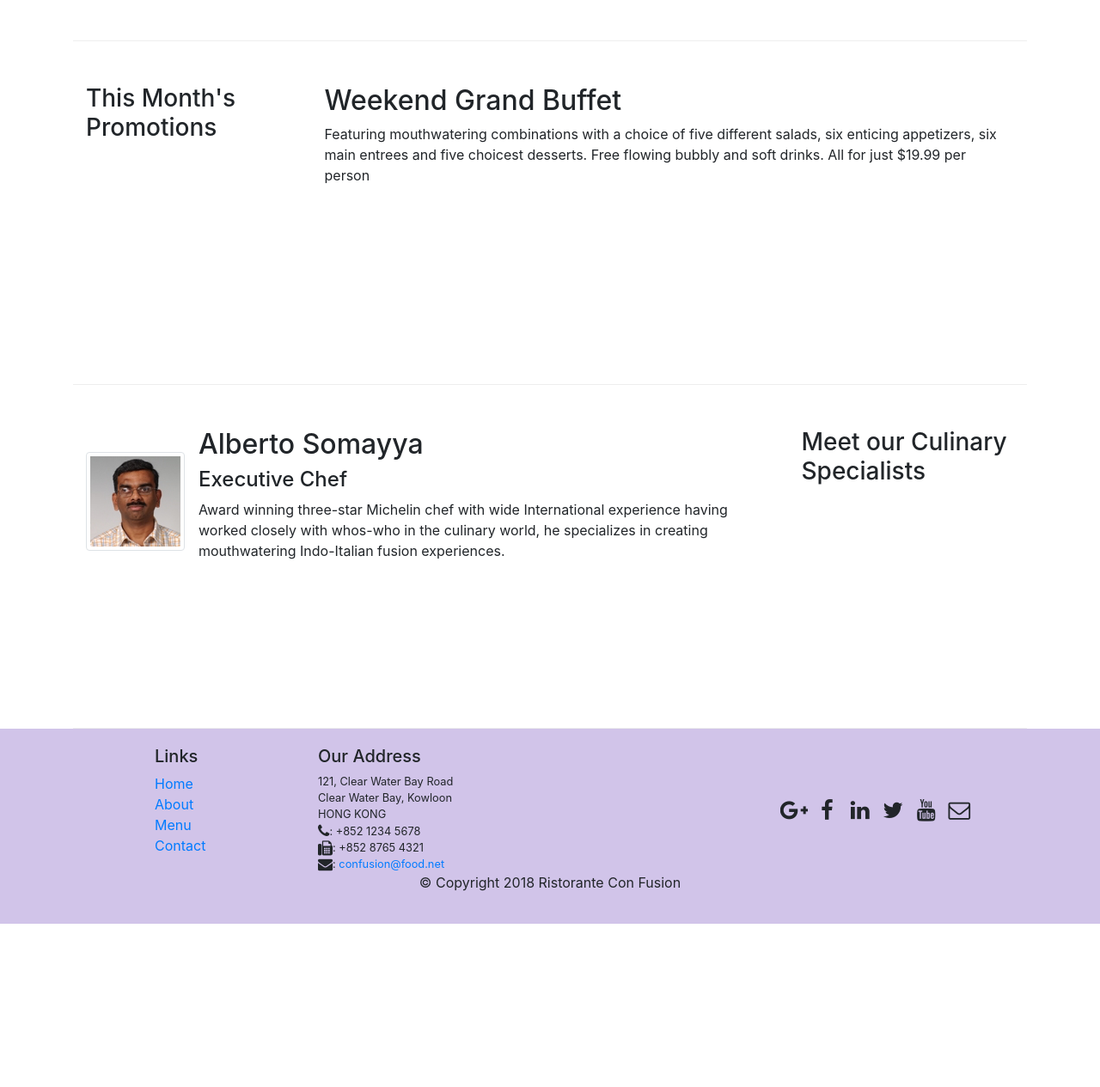
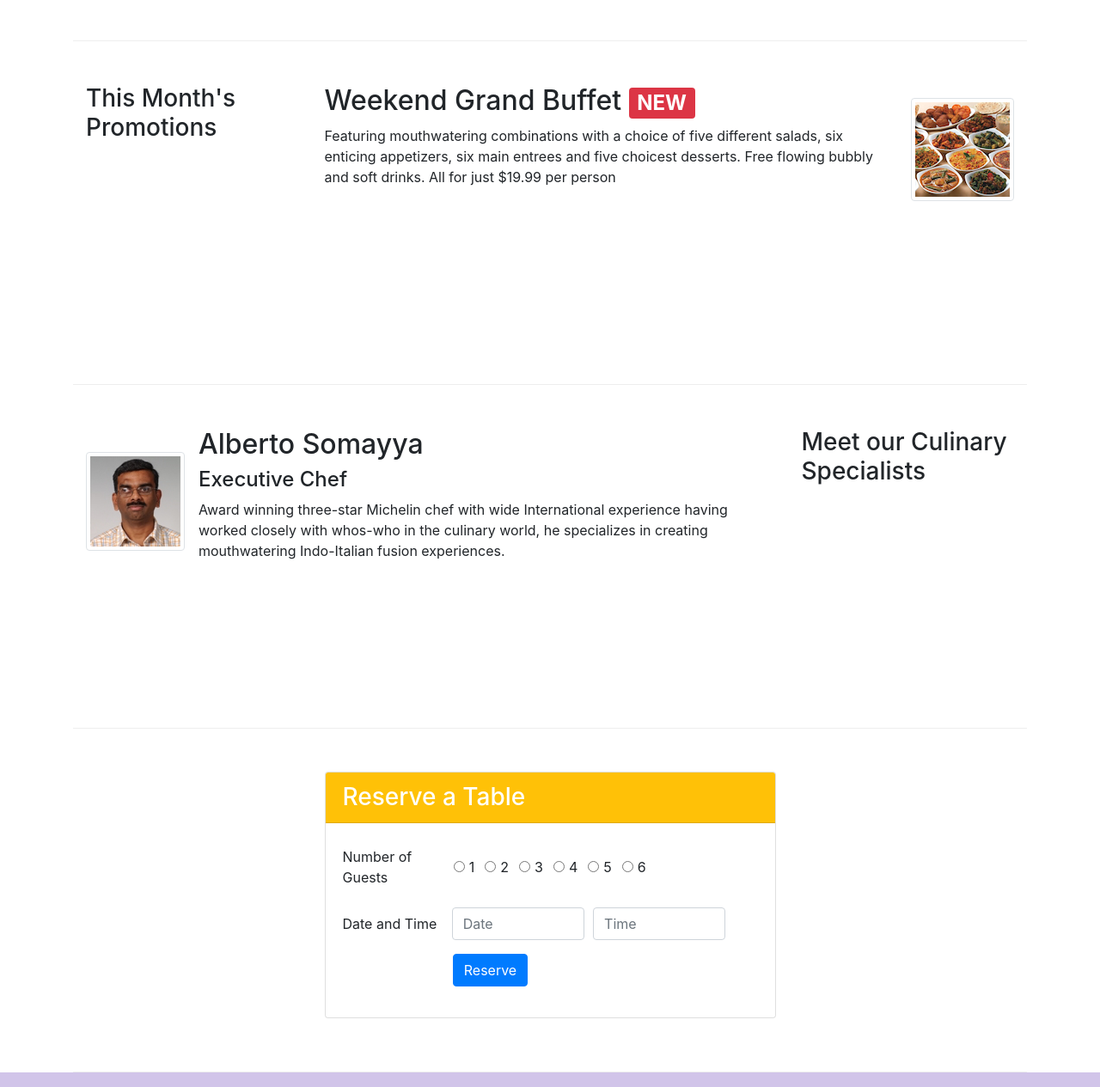
Before and after one commit to Ndkkqueenie/con-Fusion, a website: page index.html in a window 1280 px wide. Shown: the part 686-1951 px from the top of the page at 86% size. Before the commit the page ends 1761 px from the top, so only its background shows below. Drawn offline with nearby package versions, Linux system fonts and the light colour scheme.

Commit message:
assignment two

```diff
--- a/index.html
+++ b/index.html
@@ -9,9 +9,9 @@
     <meta http-equiv="x-ua-compatible" content="ie=edge">
 
     <!-- Bootstrap CSS -->
+    <link rel="stylesheet" href="node_modules/bootstrap/dist/css/bootstrap.min.css">
     <link rel="stylesheet" href="node_modules/font-awesome/css/font-awesome.min.css">
     <link rel="stylesheet" href="node_modules/bootstrap-social/bootstrap-social.css">
-    <link rel="stylesheet" href="node_modules/bootstrap/dist/css/bootstrap.min.css">
     <link href="css/style.css" rel="stylesheet">
 </head>
 
@@ -41,8 +41,11 @@
                     <h1>Ristorante con Fusion</h1>
                     <p>We take inspiration from the World's best cuisines, and create a unique fusion experience. Our lipsmacking creations will tickle your culinary senses!</p>
                 </div>
-                 <div class="col-12 col-sm align-self-center">
+                 <div class="col-6 col-sm align-self-center">
                     <img src="img/logo.png" class="img-fluid">
+                </div>
+                <div class="col-6 col-sm ml-3 mb-5 align-self-end">
+                    <a class="btn btn-sm btn-warning btn-block" href="#card1" role="button">Reserve Table</a>
                 </div>
             </div>
                 <div>
@@ -76,8 +79,14 @@
                 <h3>This Month's Promotions</h3>
             </div>
             <div class="col col-sm col-md">
-                <h2>Weekend Grand Buffet</h2>
-                <p>Featuring mouthwatering combinations with a choice of five different salads, six enticing appetizers, six main entrees and five choicest desserts. Free flowing bubbly and soft drinks. All for just $19.99 per person </p>
+                <div class="media">
+                    <div class="media-body">
+                        <h2 class="mt-0">Weekend Grand Buffet <span class="badge badge-danger">NEW</span></h2>
+                        <p class="d-none d-sm-block">Featuring mouthwatering combinations with a choice of five different salads, six enticing appetizers, six main entrees and five choicest desserts. Free flowing bubbly and soft drinks. All for just $19.99 per person </p>
+                    </div>
+                    <img class="d-flex ml-3 img-thumbnail align-self-end"
+                            src="img/buffet.png" alt="Uthappizza">
+                </div>
             </div>
         </div>
 
@@ -101,6 +110,60 @@
                 </div>
             </div>
         </div>
+
+                <div data-spy="scroll" data-target="#show" class="scrollspy-example">
+        <div class="row row-content justify-content-center">
+            <div class="col-sm-6">
+            <div class="card" id="card1">
+                <h3 class="card-header bg-warning text-white">Reserve a Table</h3>
+                <div class="card-body">
+                    <div class="form-group row">
+                    <label class="col-md-3 col-form-label"> Number of Guests </label>
+                   <div class="form-check form-check-inline ml-3">
+                       <input class="form-check-input" type="radio" name="inlineRadioOptions" id="inlineRadio1" value="option1">
+                            <label class="form-check-label" for="inlineRadio1">1</label>
+                   </div>
+                   <div class="form-check form-check-inline">
+                       <input class="form-check-input" type="radio" name="inlineRadioOptions" id="inlineRadio2" value="option2">
+                            <label class="form-check-label" for="inlineRadio2">2</label>
+                   </div>
+                   <div class="form-check form-check-inline">
+                       <input class="form-check-input" type="radio" name="inlineRadioOptions" id="inlineRadio3" value="option3">
+                            <label class="form-check-label" for="inlineRadio3">3</label>
+                   </div>
+                   <div class="form-check form-check-inline">
+                       <input class="form-check-input" type="radio" name="inlineRadioOptions" id="inlineRadio1" value="option1">
+                            <label class="form-check-label" for="inlineRadio1">4</label>
+                   </div>
+                   <div class="form-check form-check-inline">
+                       <input class="form-check-input" type="radio" name="inlineRadioOptions" id="inlineRadio2" value="option2">
+                            <label class="form-check-label" for="inlineRadio2">5</label>
+                   </div>
+                   <div class="form-check form-check-inline">
+                       <input class="form-check-input" type="radio" name="inlineRadioOptions" id="inlineRadio3" value="option3">
+                            <label class="form-check-label" for="inlineRadio3">6</label>
+                    </div>
+                </div>
+                   <div class="form-row">
+                    <label class="col-md-3 col-form-label"> Date and Time</label>
+                   <div class="form-group col-md-4 ml-1">
+                       <input type="text" class="form-control" id="inputDate" placeholder="Date">
+                   </div>
+                   <div class="form-group col-md-4">
+                       <input type="text" class="form-control" id="inputTime" placeholder="Time">
+                   </div>
+                </div>
+                <div class="form-group row">
+                        <div class="offset-md-3 col-md-10">
+                            <button type="submit" class="btn btn-primary">Reserve </button>
+                        </div>
+                    </div>
+                </div>
+           </div>
+           </div>
+        </div>
+
+        </div>
     </div>
 
     <footer class="footer">
@@ -110,9 +173,9 @@
                     <h5>Links</h5>
                     <ul class="list-unstyled">
                         <li><a href="#">Home</a></li>
-                        <li><a href="aboutus.html">About</a></li>
+                        <li><a href="#">About</a></li>
                         <li><a href="#">Menu</a></li>
-                        <li><a href="./contactus.html">Contact</a></li>
+                        <li><a href="#">Contact</a></li>
                     </ul>
                 </div>
                 <div class="col-7 col-sm-5">
@@ -120,7 +183,7 @@
                     <address>
 		              121, Clear Water Bay Road<br>
 		              Clear Water Bay, Kowloon<br>
-                      HONG KONG<br>
+		              HONG KONG<br>
                       <i class="fa fa-phone fa-lg"></i>: +852 1234 5678<br>
                       <i class="fa fa-fax fa-lg"></i>: +852 8765 4321<br>
                       <i class="fa fa-envelope fa-lg"></i>:
@@ -128,7 +191,7 @@
 		           </address>
                 </div>
                 <div class="col-12 col-sm-4 align-self-center">
-                     <div class="text-center">
+                    <div class="text-center">
                         <a class="btn btn-social-icon btn-google" href="http://google.com/+"><i class="fa fa-google-plus"></i></a>
                         <a class="btn btn-social-icon btn-facebook" href="http://www.facebook.com/profile.php?id="><i class="fa fa-facebook"></i></a>
                         <a class="btn btn-social-icon btn-linkedin" href="http://www.linkedin.com/in/"><i class="fa fa-linkedin"></i></a>
@@ -146,6 +209,7 @@
         </div>
     </footer>
 <!-- jQuery first, then Popper.js, then Bootstrap JS. -->
+
     <script src="node_modules/jquery/dist/jquery.slim.min.js"></script>
     <script src="node_modules/popper.js/dist/umd/popper.min.js"></script>
     <script src="node_modules/bootstrap/dist/js/bootstrap.min.js"></script>
```
Also changed, not shown: aboutus.html (+1 -1 lines), css/style.css (line endings or trailing spaces).
